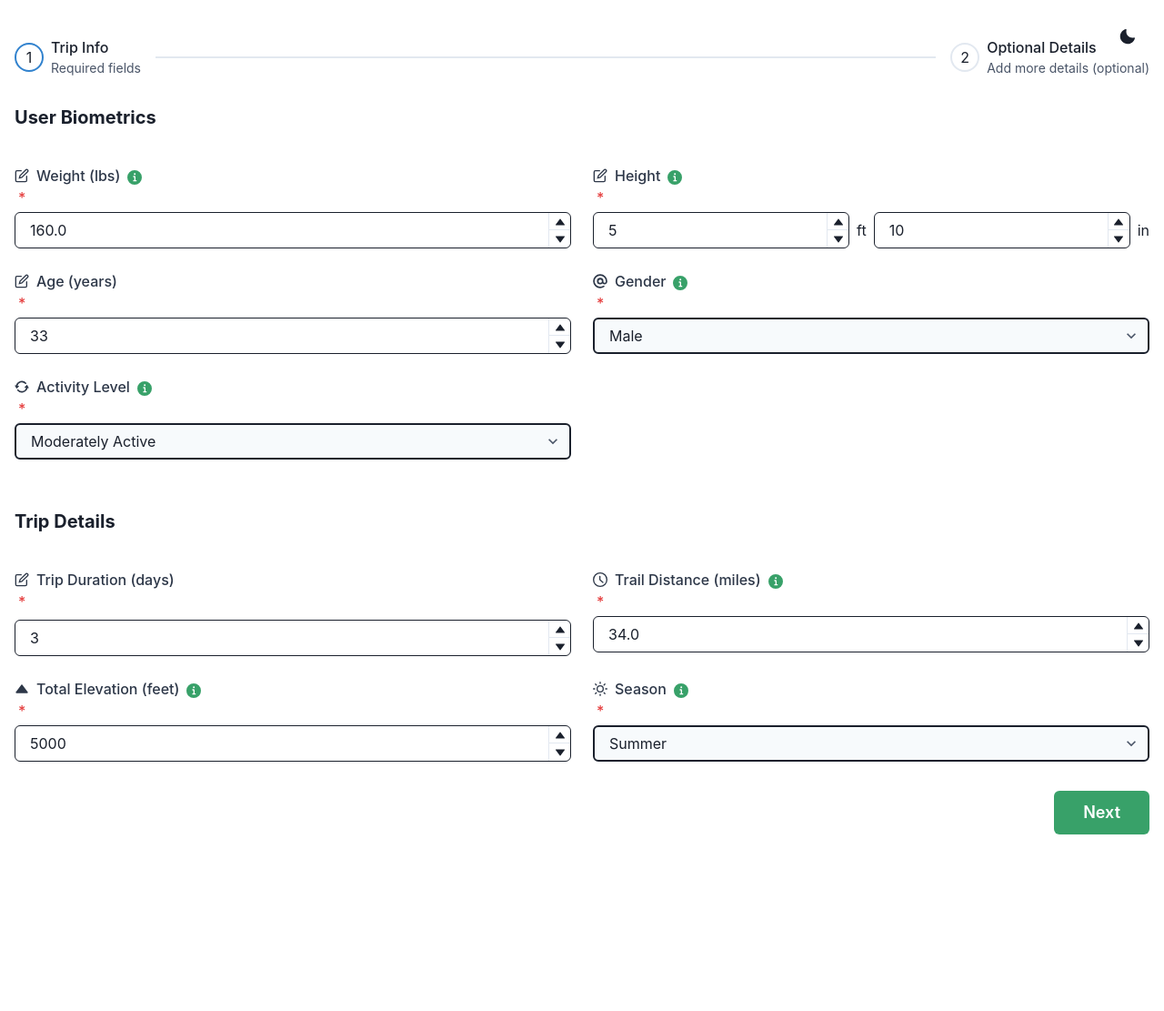
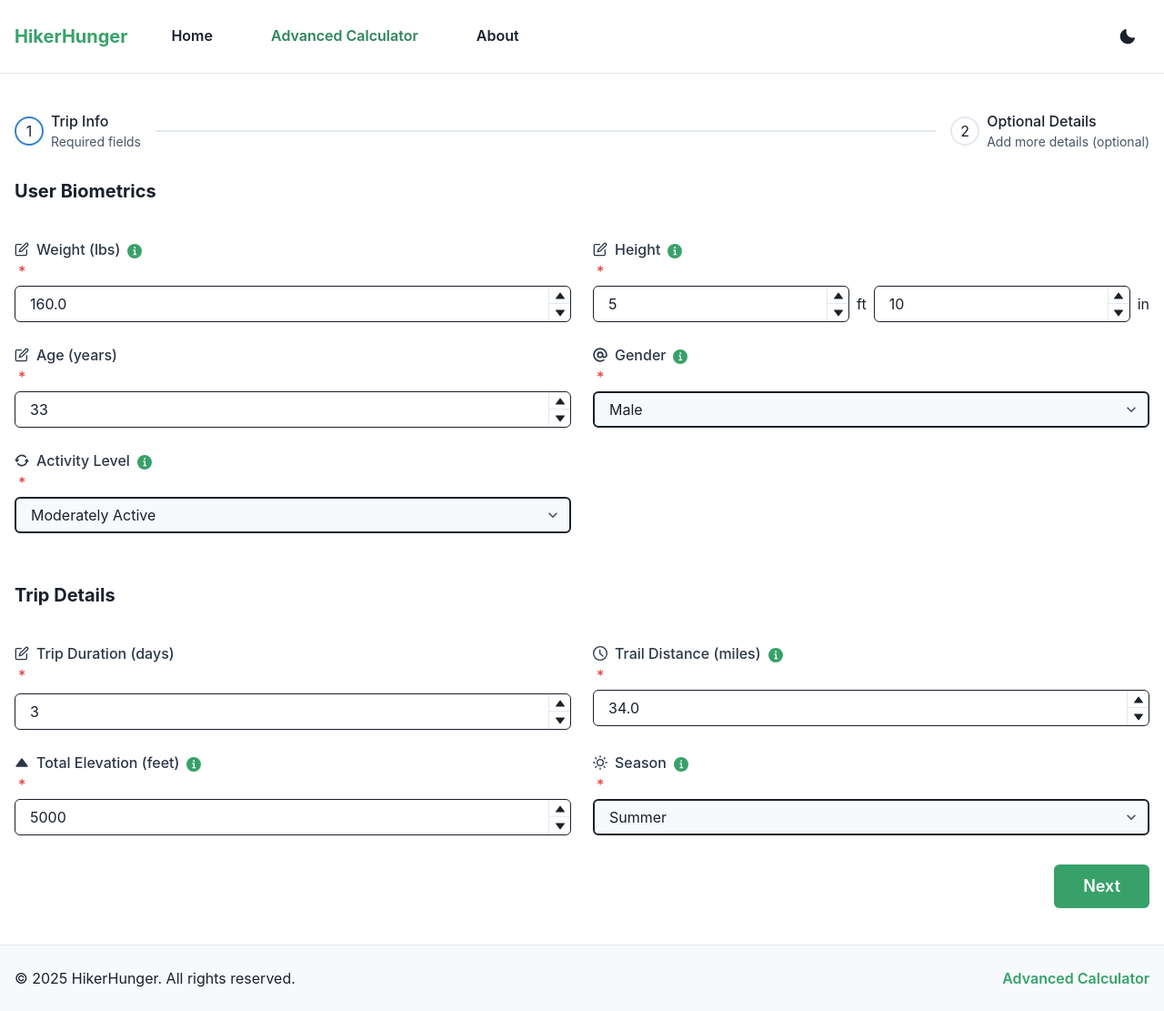
Before and after one commit to prajnaamey/hikerhunger, a React (Create React App) app in the folder src/frontend/: page /calculate in a window 1280 px wide. Shown: the whole page at 91% size. Before the commit the page ends 957 px from the top, so only its background shows below. Built offline with nearby package versions, Linux system fonts and the light colour scheme.

Commit message:
fix: header + footer

```diff
--- a/src/frontend/src/App.tsx
+++ b/src/frontend/src/App.tsx
@@ -4,7 +4,7 @@ import { BrowserRouter as Router, Routes, Route } from 'react-router-dom';
 import { LandingPage, CalorieCalculator } from './components';
 import About from './components/About';
 import { ThemeProvider } from './context/ThemeContext';
-import { ThemeToggle } from './components/ThemeToggle';
+import { Layout } from './components/Layout';
 
 const theme = extendTheme({
   colors: {
@@ -186,16 +186,13 @@ function App() {
       <ChakraProvider theme={theme}>
         <ThemeProvider>
           <Router>
-            <div style={{ position: 'relative', minHeight: '100vh' }}>
-              <div style={{ position: 'fixed', top: '1rem', right: '1rem', zIndex: 50 }}>
-                <ThemeToggle />
-              </div>
+            <Layout>
               <Routes>
                 <Route path="/" element={<LandingPage />} />
                 <Route path="/calculate" element={<CalorieCalculator />} />
                 <Route path="/about" element={<About />} />
               </Routes>
-            </div>
+            </Layout>
           </Router>
         </ThemeProvider>
       </ChakraProvider>
--- a/src/frontend/src/components/CalorieCalculator.tsx
+++ b/src/frontend/src/components/CalorieCalculator.tsx
@@ -75,6 +75,7 @@ import {
   RepeatIcon,
   ViewIcon,
   AtSignIcon,
+  ArrowBackIcon,
 } from '@chakra-ui/icons';
 import {
   activityLevelTooltip,
--- /dev/null
+++ b/src/frontend/src/components/Layout.tsx
@@ -0,0 +1,106 @@
+import React from 'react';
+import {
+  Box,
+  Container,
+  Flex,
+  Heading,
+  Button,
+  useColorModeValue,
+  HStack,
+} from '@chakra-ui/react';
+import { useNavigate, useLocation } from 'react-router-dom';
+import { ThemeToggle } from './ThemeToggle';
+
+interface LayoutProps {
+  children: React.ReactNode;
+}
+
+export const Layout: React.FC<LayoutProps> = ({ children }) => {
+  const navigate = useNavigate();
+  const location = useLocation();
+  const bgColor = useColorModeValue('white', 'gray.800');
+  const borderColor = useColorModeValue('gray.200', 'whiteAlpha.200');
+  const textColor = useColorModeValue('gray.800', 'whiteAlpha.900');
+
+  const isActive = (path: string) => location.pathname === path;
+
+  return (
+    <Box minH="100vh" display="flex" flexDirection="column">
+      {/* Header */}
+      <Box
+        as="header"
+        position="sticky"
+        top={0}
+        zIndex={10}
+        bg={bgColor}
+        borderBottom="1px"
+        borderColor={borderColor}
+        py={4}
+      >
+        <Container maxW="container.xl">
+          <Flex justify="space-between" align="center">
+            <HStack spacing={8}>
+              <Heading
+                size="md"
+                color="brand.500"
+                cursor="pointer"
+                onClick={() => navigate('/')}
+              >
+                HikerHunger
+              </Heading>
+              <Button
+                variant="ghost"
+                onClick={() => navigate('/')}
+                colorScheme={isActive('/') ? 'brand' : undefined}
+              >
+                Home
+              </Button>
+              <Button
+                variant="ghost"
+                onClick={() => navigate('/calculate')}
+                colorScheme={isActive('/calculate') ? 'brand' : undefined}
+              >
+                Advanced Calculator
+              </Button>
+              <Button
+                variant="ghost"
+                onClick={() => navigate('/about')}
+                colorScheme={isActive('/about') ? 'brand' : undefined}
+              >
+                About
+              </Button>
+            </HStack>
+            <ThemeToggle />
+          </Flex>
+        </Container>
+      </Box>
+
+      {/* Main Content */}
+      <Box flex="1">
+        {children}
+      </Box>
+
+      {/* Footer */}
+      <Box
+        as="footer"
+        bg={useColorModeValue('gray.50', 'gray.900')}
+        borderTop="1px"
+        borderColor={borderColor}
+        py={6}
+      >
+        <Container maxW="container.xl">
+          <Flex justify="space-between" align="center">
+            <Box color={textColor}>
+              © {new Date().getFullYear()} HikerHunger. All rights reserved.
+            </Box>
+            <HStack spacing={4}>
+              <Button variant="link" colorScheme="brand" onClick={() => navigate('/calculate')}>
+                Advanced Calculator
+              </Button>
+            </HStack>
+          </Flex>
+        </Container>
+      </Box>
+    </Box>
+  );
+};
```
